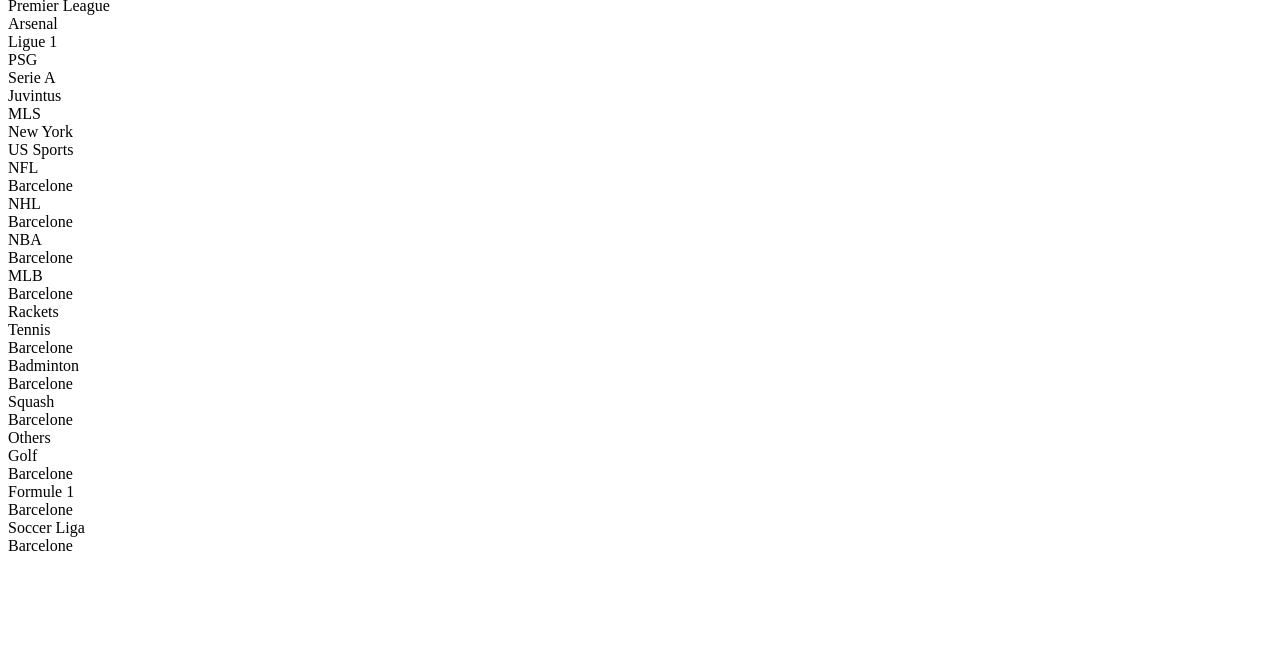
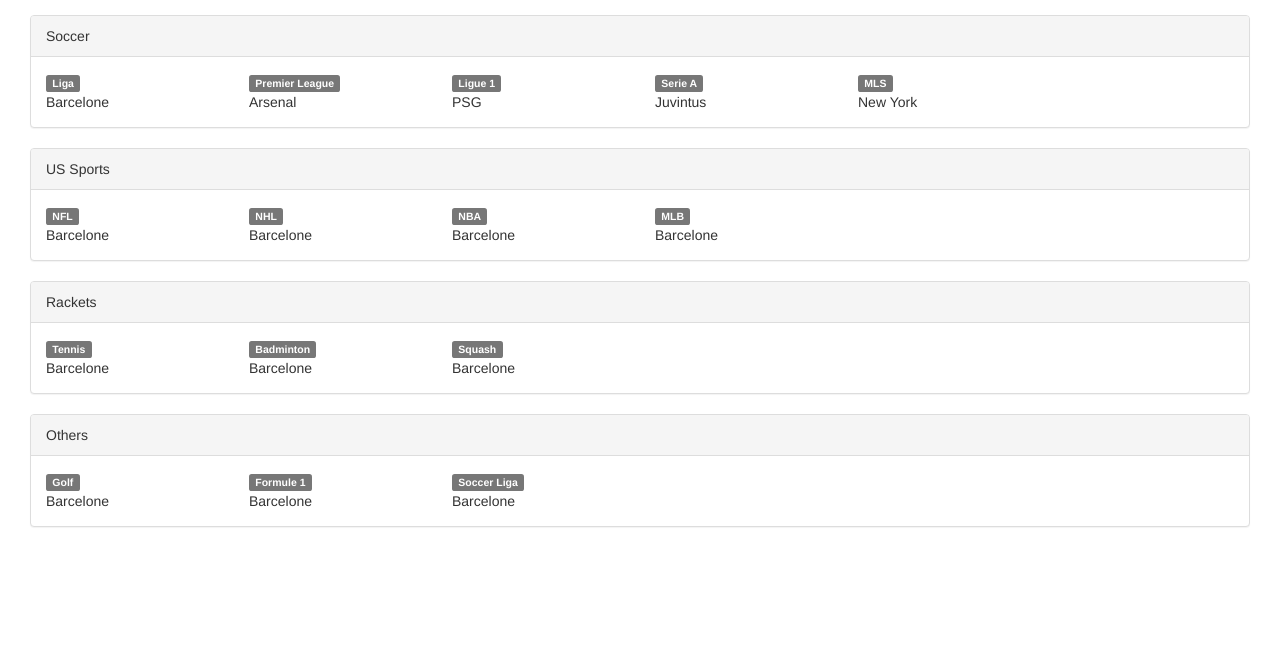
Before and after one commit to CrappyWebsites/crappywebsites.github.io, a plain HTML site: page index.html in a window 1280 px wide. Shown: the part 137-800 px from the top of the page. Drawn offline with nearby package versions, Linux system fonts and the light colour scheme.

Commit message:
Init head

```diff
--- a/index.html
+++ b/index.html
@@ -10,6 +10,16 @@
   ga('create', 'UA-74574903-1', 'auto');
   ga('send', 'pageview');
 </script>
+  <link rel="stylesheet" href="https://maxcdn.bootstrapcdn.com/bootstrap/3.3.6/css/bootstrap.min.css" integrity="sha384-1q8mTJOASx8j1Au+a5WDVnPi2lkFfwwEAa8hDDdjZlpLegxhjVME1fgjWPGmkzs7"
+    crossorigin="anonymous">
+
+    <style>
+        body {
+            margin: 30px;
+        }
+
+        .sport {}
+    </style>
 </head>
 <title>All sports rankings</title>
 </head>
```
